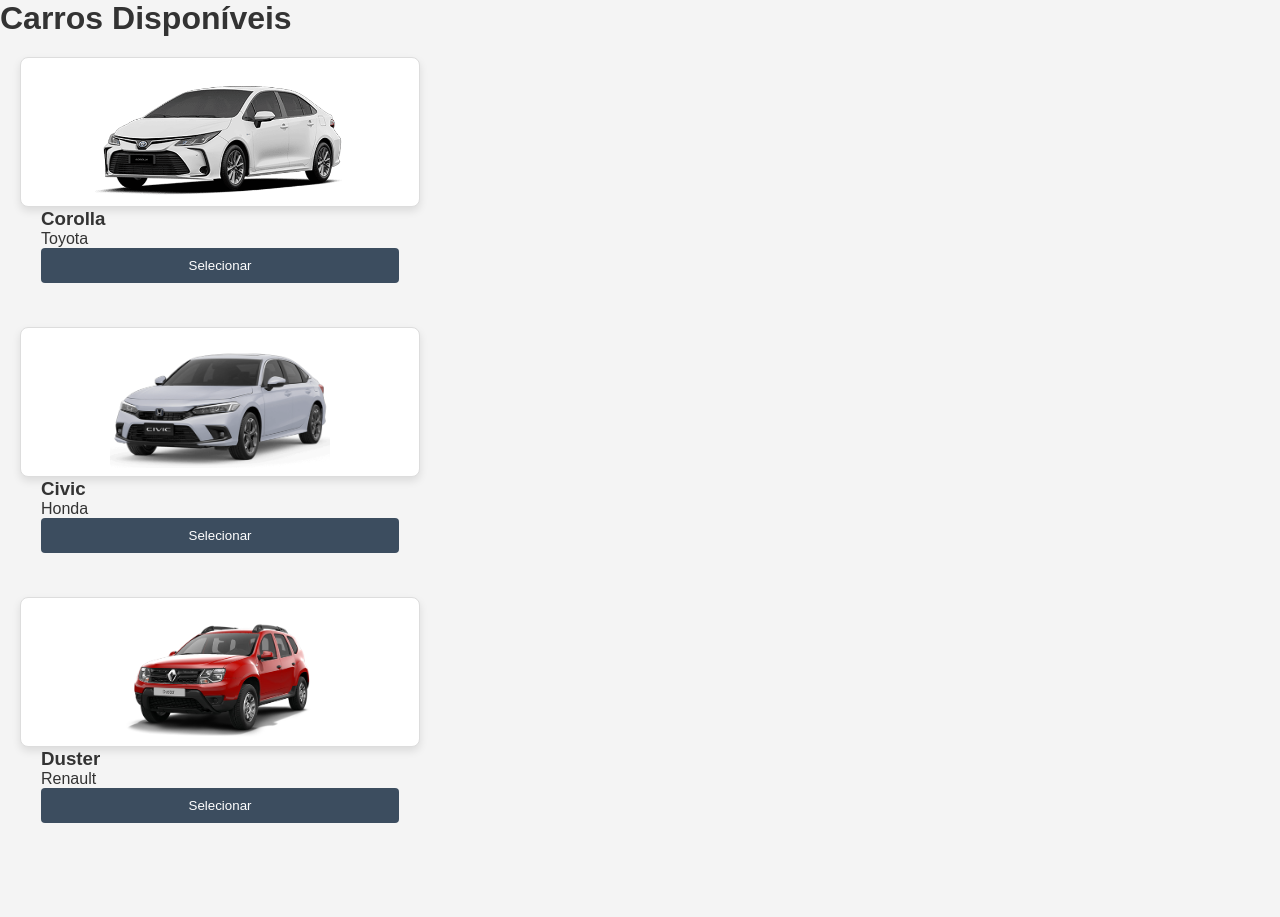
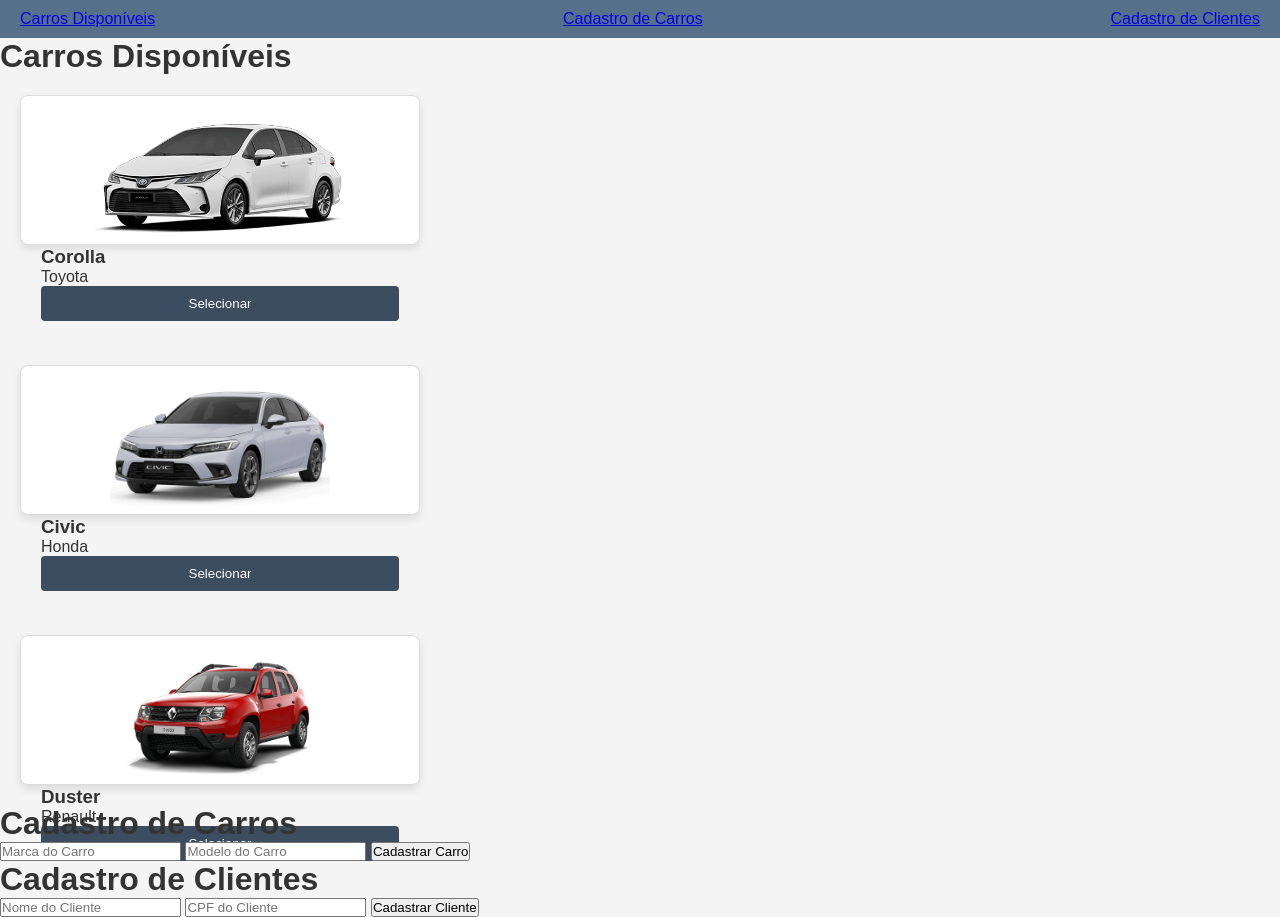
Before and after one commit to BrunoAlcantaraa/SiteAlocarVeiculos, a plain HTML site: page frontend/index.html in a window 1280 px wide. Before the commit the page ends 823 px from the top, so only its background shows below. Drawn offline with Linux system fonts and the light colour scheme.

Commit message:
feat: add menu e paginas (sem funcionalidade ainda)

```diff
--- a/frontend/index.html
+++ b/frontend/index.html
@@ -8,6 +8,13 @@
 </head>
 <body>
 
+    <nav id="menu">
+        <a href="#" onclick="mostrarPagina('pag-carros-disponiveis')">Carros Disponíveis</a>
+        <a href="#" onclick="mostrarPagina('pag-cadastro-carros')">Cadastro de Carros</a>
+        <a href="#" onclick="mostrarPagina('pag-cadastro-clientes')">Cadastro de Clientes</a>
+    </nav>
+
+    <div id="pag-carros-disponiveis">
         <h1>Carros Disponíveis</h1>
 
         <div id="container-carros" section="carros"></div>
@@ -30,6 +37,24 @@
 
             </div>
         </div>
+    </div>
+
+    <div id="pag-cadastro-carros" class="pag-cadastro">
+        <h1>Cadastro de Carros</h1>
+
+        <input type="text" id="input-marca-carro" placeholder="Marca do Carro">
+        <input type="text" id="input-modelo-carro" placeholder="Modelo do Carro">
+        <button id="btn-cadastrar-carro" onclick="cadastrarCarro()">Cadastrar Carro</button>
+
+    </div>
+
+    <div id="pag-cadastro-clientes" class="pag-cadastro">
+        <h1>Cadastro de Clientes</h1>
+
+        <input type="text" id="input-nome-cliente" placeholder="Nome do Cliente">
+        <input type="text" id="input-cpf-cliente" placeholder="CPF do Cliente">
+        <button id="btn-cadastrar-cliente" onclick="cadastrarCliente()">Cadastrar Cliente</button>
+    </div>
 
     <script src="script.js"></script>
 </body>
--- a/frontend/script.js
+++ b/frontend/script.js
@@ -1,3 +1,10 @@
+// Paginas
+const pagCarros = document.getElementById("pag-carros-disponiveis");
+const pagCadastroCarros = document.getElementById("pag-cadastro-carros");
+const pagCadastroClientes = document.getElementById("pag-cadastro-clientes");
+
+
+// Pagina Carros Disponiveis
 const containerCarros = document.getElementById("container-carros");
 const containerAlocar = document.getElementById("container-alocar");
 const checkboxClienteAlocar = document.getElementById("checkbox-cliente-alocar");
@@ -44,11 +51,12 @@
 }
 
 function render() {
+
     containerCarros.innerHTML = "";
 
     for (let i = 0; i < carros.length; i++) {
         if (carros[i].cliente == null) {
-            adicionarCarro(carros[i]);
+            adicionarCardCarro(carros[i]);
         }
     }
 
@@ -60,9 +68,18 @@
         option.textContent = clientes[i].nome;
         checkboxClienteAlocar.appendChild(option);
     }
+
 }
 
-function adicionarCarro(carro) {
+function mostrarPagina(pagina) {
+    pagCarros.style.display = "none";
+    pagCadastroClientes.style.display = "none";
+    pagCadastroCarros.style.display = "none";
+    document.getElementById(pagina).style.display = "block";
+}
+
+
+function adicionarCardCarro(carro) {
     let card = document.createElement("div");
     card.classList.add("card-carro");
     card.innerHTML = `
--- a/frontend/style.css
+++ b/frontend/style.css
@@ -8,6 +8,15 @@
     font-family: Arial, sans-serif;
     background-color: #f4f4f4;
     color: #333;
+}
+
+#menu {
+    background-color: #57708a;
+    color: white;
+    padding: 10px 20px;
+    display: flex;
+    justify-content: space-between;
+    align-items: center;
 }
 
 #container-carros {
@@ -83,3 +92,7 @@
     border-radius: 4px;
     cursor: pointer;
 }
+
+.pag-cadastro {
+
+}
```
Lines whose indentation alone changed are shown as unchanged.
